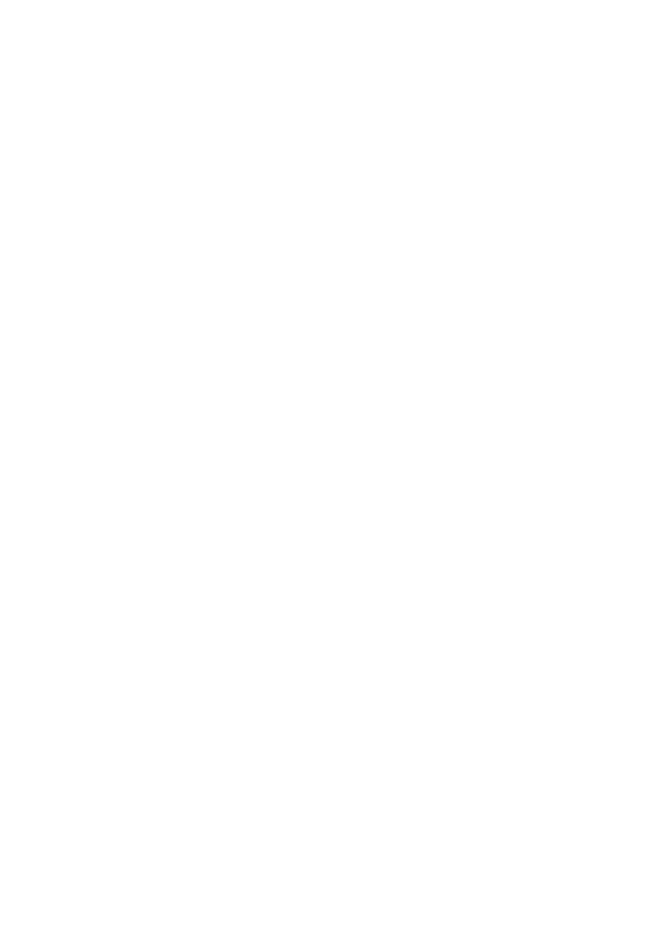
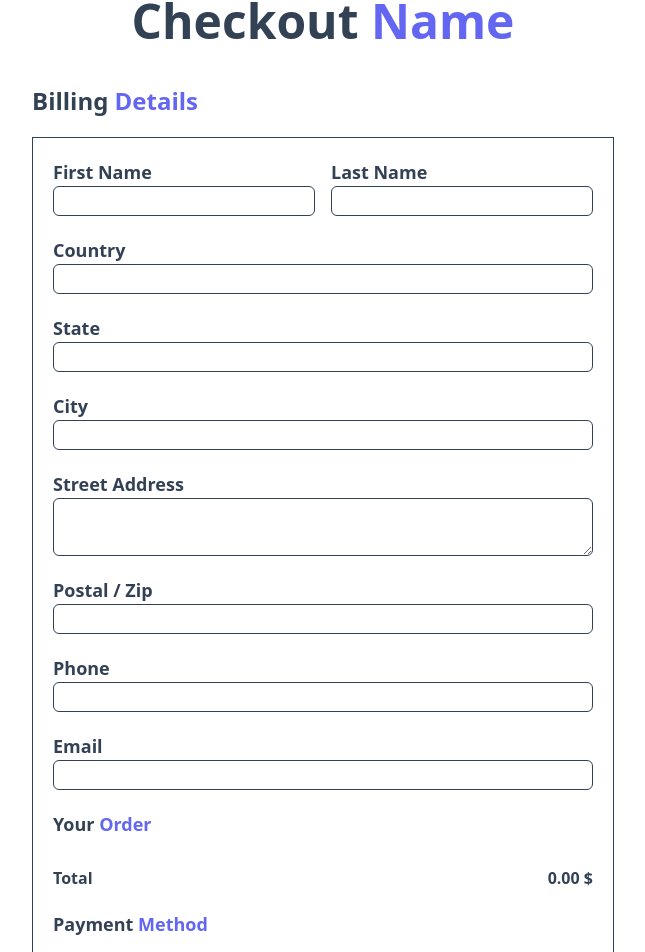
Before and after one commit to villAsh/shoppy, a React (Create React App) app: page /cart/checkout in a window 1280 px wide. Before the commit this address had no page. Shown: the part 108-1060 px from the top of the page, without its empty margins (317-962 px from the left). Before the commit the page ends 800 px from the top, so only its background shows below. Built offline with nearby package versions, Linux system fonts and the light colour scheme.

Commit message:
creating checkout page

```diff
--- a/src/App.js
+++ b/src/App.js
@@ -3,6 +3,7 @@
 import Products from './Components/Products';
 import ProductDesc from './Components/ProductDesc';
 import Cart from './Components/Cart';
+import Checkout from './Components/Checkout';
 
 function App() {
 	return (
@@ -14,7 +15,7 @@
 					<Route path="product/:id" element={<ProductDesc />} />
 					<Route path="cart" element={<Cart />} />
 					<Route path="cart/product/:id" element={<ProductDesc />} />
-
+					<Route path='cart/checkout' element={<Checkout />} />
 				</Routes>
 			</Router>
 		</div>
--- a/src/Components/Cart.jsx
+++ b/src/Components/Cart.jsx
@@ -1,8 +1,10 @@
 import { useSelector } from "react-redux";
 import CartCard from "./CartCard";
+import { useNavigate } from "react-router-dom";
 
 export default function Cart() {
     const { cart } = useSelector(state => state);
+    const nav = useNavigate();
     // const [persistCart,setPersistCart] = useState([])
 
     // console.log(persistCart)
@@ -39,7 +41,9 @@
                         }
                         <div className="flex flex-col sm:absolute sm:bottom-10 sm:right-10 float-right">
                             <h1 className="px-7 py-1 bg-blue-200 rounded-xl text-xl font-semibold text-center">Total : <span >{getTotal()} &#36;</span></h1>
-                            <button className="text-center text-white font-semibold px-7 py-1 bg-indigo-400 rounded-lg mt-5">Checkout</button>
+                            <button
+                            onClick={() => nav('checkout')}
+                            className="text-center text-white font-semibold px-7 py-1 bg-indigo-400 rounded-lg mt-5">Checkout</button>
                         </div>
                     </div>
                 </div>
--- a/src/Components/CartCard.jsx
+++ b/src/Components/CartCard.jsx
@@ -1,10 +1,18 @@
 import { useDispatch } from "react-redux";
 import { minus, plus, remove } from "../Features/cartSlice";
 import { BsTrash } from "react-icons/bs";
-import { Link, useNavigate } from "react-router-dom";
+import { Link} from "react-router-dom";
 
 export default function CartCard({ item }) {
     const dispatch = useDispatch();
+    const handleMinus = (e,item) => {
+        e.preventDefault();
+        dispatch(minus(item.id))
+    }
+    const handePlus = (e,item) => {
+        e.preventDefault();
+        dispatch(plus(item.id))
+    }
     return (
         <div className="bg-indigo-100 p-5 rounded-lg relative">
             <Link to={`product/${item.id}`}>
@@ -15,10 +23,10 @@
             <h5 className="text-red-600 line-through text-base">{item.old_price} &#36;</h5>
             <b className="text-xl text-blue-500">{item.current_price}&#36;</b>
             <div className="flex justify-between items-center mt-5">
-                <button onClick={() => dispatch(minus(item.id))}
+                <button onClick={(e) => handleMinus(e,item)}
                     className="bg-indigo-500 px-10 py-1 rounded-md font-extrabold">-</button>
                 <h1 className="text-blue-500 font-extrabold">{item.qty}</h1>
-                <button onClick={() => dispatch(plus(item.id))}
+                <button onClick={(e) => handePlus(e,item)}
                     className="bg-indigo-500 px-10 py-1 rounded-md font-extrabold">+</button>
             </div>
             </Link>
--- /dev/null
+++ b/src/Components/Checkout.jsx
@@ -0,0 +1,120 @@
+import { useSelector } from "react-redux";
+
+export default function Checkout() {
+    const { cart } = useSelector(state => state);
+    const getTotal = () => {
+        let total = 0;
+        cart.forEach((item) => {
+            total += item.current_price * item.qty;
+            console.log("total...", total);
+        });
+        return total.toFixed(2)
+    }
+    return (
+        <div className="px-5 mt-10 flex flex-col justify-center items-center">
+            <h1 className="text-center md:text-left text-3xl sm:text-5xl font-bold text-slate-700">Checkout <span className="text-indigo-500">Name</span></h1>
+            <div className=" mt-10 text-2xl font-semibold text-slate-700">
+                <h1>Billing <span className="text-indigo-500">Details</span></h1>
+                <form className="text-lg border border-slate-700 mt-5 p-5">
+                    <div className="flex flex-col sm:flex-row items-center sm:space-x-4">
+                        <div className="flex flex-col">
+                            <label htmlFor="fn">First Name</label>
+                            <input
+                                type="text"
+                                className="border rounded-md border-slate-700 font-light focus:outline-1  focus:outline-slate-700"
+                                name="fn"
+                                required />
+                        </div>
+                        <div className="flex flex-col">
+                            <label htmlFor="ln">Last Name</label>
+                            <input
+                                type="text"
+                                className="border rounded-md border-slate-700 font-light focus:outline-1  focus:outline-slate-700"
+                                name="ln"
+                                required />
+                        </div>
+                    </div>
+                    <div className="mt-5">
+                        <div className="flex flex-col">
+                            <label htmlFor="country">Country</label>
+                            <input
+                                type="text"
+                                className="border rounded-md border-slate-700 font-light focus:outline-1  focus:outline-slate-700"
+                                name="country"
+                                required />
+                        </div>
+                        <div className="flex flex-col mt-5">
+                            <label htmlFor="state">State</label>
+                            <input
+                                type="text"
+                                className="border rounded-md border-slate-700 font-light focus:outline-1  focus:outline-slate-700"
+                                name="state"
+                                required />
+                        </div>
+                        <div className="flex flex-col mt-5">
+                            <label htmlFor="city">City</label>
+                            <input
+                                type="text"
+                                className="border rounded-md border-slate-700 font-light focus:outline-1  focus:outline-slate-700"
+                                name="city"
+                                required />
+                        </div>
+                        <div className="flex flex-col mt-5">
+                            <label htmlFor="sa">Street Address</label>
+                            <textarea
+                                type="text"
+                                className="border rounded-md border-slate-700 font-light focus:outline-1 focus:outline-slate-700"
+                                name="sa"
+                                required />
+                        </div>
+                        <div className="flex flex-col mt-5">
+                            <label htmlFor="zip">Postal / Zip</label>
+                            <input
+                                type="number"
+                                className="border rounded-md border-slate-700 font-light focus:outline-1  focus:outline-slate-700"
+                                name="zip"
+                                required />
+                        </div>
+                        <div className="flex flex-col mt-5">
+                            <label htmlFor="phone">Phone</label>
+                            <input
+                                type="number"
+                                className="border rounded-md border-slate-700 font-light focus:outline-1  focus:outline-slate-700"
+                                name="phone"
+                                required />
+                        </div>
+                        <div className="flex flex-col mt-5">
+                            <label htmlFor="email">Email</label>
+                            <input
+                                type="email"
+                                className="border rounded-md border-slate-700 font-light focus:outline-1  focus:outline-slate-700"
+                                name="email"
+                                required />
+                        </div>
+                    </div>
+
+                <div className="mt-5">
+                    <h1>Your <span className="text-indigo-500">Order</span></h1>
+                    <div className="flex flex-col text-base mt-5">
+                        {
+                            cart.map((item) =>
+                                <div className="flex flex-row justify-between">
+                                    <h5>{item.name} x {item.qty}</h5>
+                                    <h6>{item.current_price * item.qty} &#36;</h6>
+                                </div>
+                            )
+                        }
+                        <div className="flex flex-row justify-between mt-2 font-bold">
+                            <h5>Total </h5>
+                            <h6>{getTotal()}  &#36;</h6>
+                        </div>
+                    </div>
+                    <div className="mt-5">
+                        <h1>Payment <span className="text-indigo-500">Method</span></h1>
+                    </div>
+                </div>
+                </form>
+            </div>
+        </div>
+    );
+}
--- a/src/Components/Products.jsx
+++ b/src/Components/Products.jsx
@@ -32,7 +32,7 @@
                         type="text"
                         value={term}
                         onChange={(e) => handleChange(e)}
-                        className="bg-indigo-200 focus:outline-none"/>
+                        className="focus:outline-none bg-indigo-200"/>
                 </div>
 
             </div>
--- a/tailwind.config.js
+++ b/tailwind.config.js
@@ -6,5 +6,7 @@
   theme: {
     extend: {},
   },
-  plugins: [],
+  plugins: [
+
+  ],
 }
```
